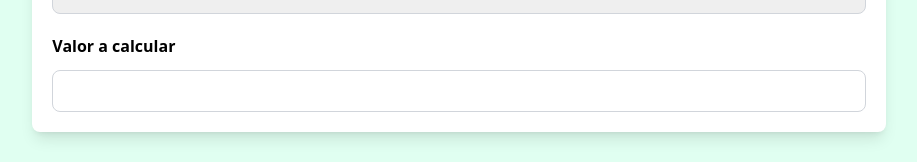
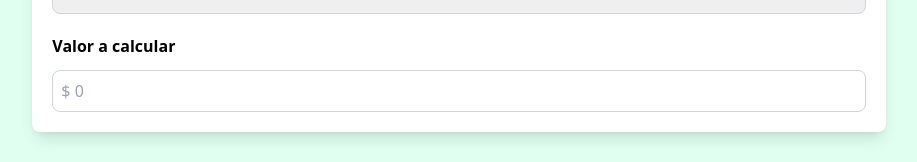
Before and after one commit to mateobetancurb/colombia-taxes-calculator, a React (Vite) app: page / in a window 1280 px wide. Shown: the part 212-374 px from the top of the page, without its empty margins (181-1098 px from the left). Built offline with nearby package versions, Linux system fonts and the light colour scheme.

Commit message:
feat: add currency formatting to input field in tax calculator

```diff
--- a/src/App.tsx
+++ b/src/App.tsx
@@ -1,4 +1,22 @@
+import { useState } from "react";
+
 function App() {
+	const [displayValue, setDisplayValue] = useState("");
+
+	const handleValueChange = (e) => {
+		const rawValue = e.target.value.replace(/[^\d]/g, "");
+		const formattedValue = rawValue
+			? new Intl.NumberFormat("es-CO", {
+					style: "currency",
+					currency: "COP",
+					minimumFractionDigits: 0,
+					maximumFractionDigits: 0,
+			  }).format(rawValue)
+			: "";
+
+		setDisplayValue(formattedValue);
+	};
+
 	return (
 		<main className="bg-[#e0fff1] h-screen py-10">
 			<div className="w-[90%] px-5 md:w-2/3 mx-auto bg-white rounded-lg shadow-lg">
@@ -16,7 +34,7 @@ function App() {
 							d="M15.75 15.75V18m-7.5-6.75h.008v.008H8.25v-.008Zm0 2.25h.008v.008H8.25V13.5Zm0 2.25h.008v.008H8.25v-.008Zm0 2.25h.008v.008H8.25V18Zm2.498-6.75h.007v.008h-.007v-.008Zm0 2.25h.007v.008h-.007V13.5Zm0 2.25h.007v.008h-.007v-.008Zm0 2.25h.007v.008h-.007V18Zm2.504-6.75h.008v.008h-.008v-.008Zm0 2.25h.008v.008h-.008V13.5Zm0 2.25h.008v.008h-.008v-.008Zm0 2.25h.008v.008h-.008V18Zm2.498-6.75h.008v.008h-.008v-.008Zm0 2.25h.008v.008h-.008V13.5ZM8.25 6h7.5v2.25h-7.5V6ZM12 2.25c-1.892 0-3.758.11-5.593.322C5.307 2.7 4.5 3.65 4.5 4.757V19.5a2.25 2.25 0 0 0 2.25 2.25h10.5a2.25 2.25 0 0 0 2.25-2.25V4.757c0-1.108-.806-2.057-1.907-2.185A48.507 48.507 0 0 0 12 2.25Z"
 						/>
 					</svg>
-					<h1 className="text-xl font-bold text-center ">
+					<h1 className="text-xl font-bold text-center">
 						Calculadora de impuestos para Colombianos 🇨🇴
 					</h1>
 				</div>
@@ -43,7 +61,11 @@ function App() {
 					</label>
 					<input
 						id="value"
-						type="number"
+						type="text"
+						inputMode="numeric"
+						value={displayValue}
+						onChange={handleValueChange}
+						placeholder="$ 0"
 						className="mb-5 w-full p-2 border border-gray-300 rounded-lg"
 					/>
 				</form>
```
